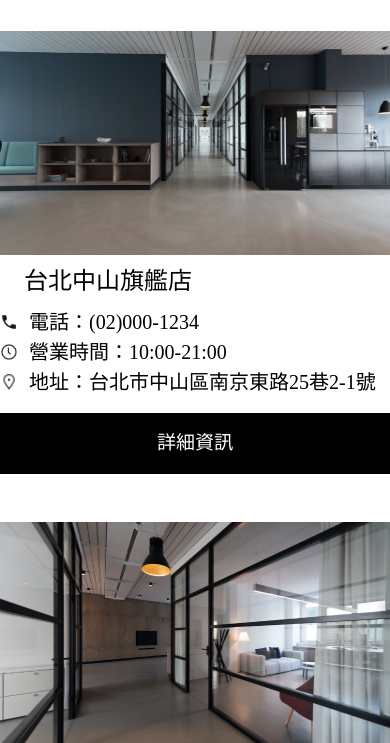
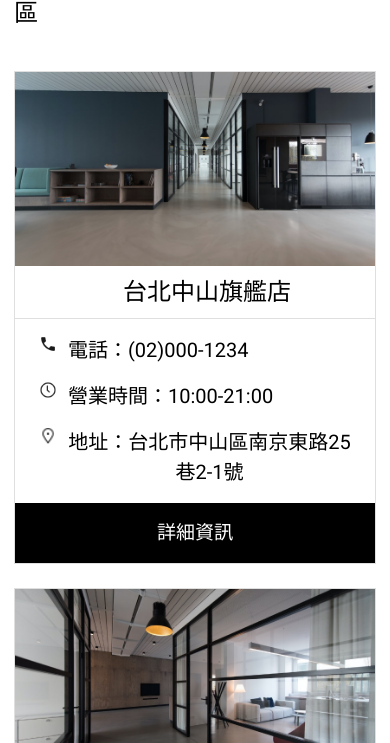
Before and after one commit to AURATAO/third_week_challenge, a plain HTML site: page location.html in a window 390 px wide. Shown: the part 366-1109 px from the top of the page. Drawn offline with Linux system fonts and the light colour scheme.

Commit message:
completed RWD for location page

```diff
--- a/css/component/header.css
+++ b/css/component/header.css
@@ -44,7 +44,7 @@
     }
 }
 
-@media (max-width:720px){
+@media (max-width:730px){
 
     .header  .navBar > ul{
         display:none;
--- a/css/location.css
+++ b/css/location.css
@@ -5,8 +5,10 @@
 .content{
     width: 100%;
     min-width: 100vph;
-    padding-top: 180px;
+    padding-top: 120px;
     padding-bottom: 80px;
+    padding-left: 36px;
+    padding-right: 36px;
 }
 
 .headline{
@@ -47,20 +49,30 @@
 }
 
 /*locations*/
+.locations_container{
+    max-width: 1296px;
+    margin: 0 auto;
+    text-align: center;
+} /*想要貼齊兩邊！！！？？？*/
+
 .locations{
     flex-wrap: wrap;
-    gap:24px;
     row-gap: 48px;
+    margin-left: -12px;
+    margin-right: -12px;
 }
 
 .location1{
-    width: 416px;
+    width: 30%;
+    border: 1px solid #00000020;
+    margin-left: 12px;
+    margin-right: 12px;
 }
 
 .location1 .main_location_pic{
-    width: 416px;
-    height: 224px;
+    max-width: 100%;
     box-sizing: content-box;
+
 }
 
 .location1 h3{
@@ -68,22 +80,26 @@
     padding-top: 8px;
     padding-bottom: 8px;
     padding-left: 24px;
+    border-bottom: 1px solid #00000020;
 }
 
 .location1 ul li{
     font-size:20px;
-    font-family: sours;
+    padding-top: 16px;
 }
 
 .location1 .location_info{
     align-items: center;
     gap: 11px;
-
+    align-items: flex-start;
+    padding-right: 24px;
+    padding-left: 24px;
 }
 
 .location1 .icon{
     width: 18px;
     height: 18px;
+
 }
 
 .location1 h4{
@@ -96,3 +112,36 @@
     margin-top: 16px;
     text-align: center;
 }
+
+
+
+@media(max-width:1000px){
+    .locations{
+        margin-left: 0 auto;
+        justify-content: flex-start;
+        gap: 24px;
+    }
+    .location1{
+        width: 45%;
+    }
+}
+
+/*width:986px 台北綠園店字會跑起來*/
+
+@media(max-width:760px){
+    .content{
+        padding-left: 14px;
+        padding-right: 14px;
+        padding-top: 220px;
+
+    }
+    .locations{
+        margin-left: 0 auto;
+        justify-content: space-between;
+        text-align: center;
+    }
+
+    .location1{
+        width: 100%;
+    }
+}
--- a/location.html
+++ b/location.html
@@ -24,6 +24,16 @@
           </ul>
         </ul>
       </header>
+      <div class="displayFlex navBar_phone">
+        <div class="displayFlex options">
+          <h2><a href="#">系列鏡框</a></h2>
+          <h2><a href="#">門市據點</a></h2>
+        </div>
+        <div class="displayFlex options">
+          <h2><a href="#">部落格</a></h2>
+          <h2><a href="#">常見問題</a></h2>
+        </div>
+      </div>
       <!--main content-->
       <main class="maxWidth content">
         <div class="displayFlex headline">
@@ -36,6 +46,7 @@
             <option value="Taipei">台北市</option>
           </select>
         </div>
+        <div class="displayFlex locations_container">
           <div class="displayFlex locations">
             <div class="location1">
               <img
@@ -213,9 +224,11 @@
               <h4>詳細資訊</h4>
             </div>
           </div>
+        </div>
       </main>
       <!--footer-->
       <footer class="footer">
+        <div class="get_flex">
           <div class="displayFlex maxWidth footer_options">
             <div class="displayFlex navBar">
               <ul class="displayFlex">
@@ -227,22 +240,25 @@
               </ul>
             </div>
             <div class="displayFlex social_icons">
-            <img src="/img/ic-social-fb.png" alt="fb_icon" class="img_icon" />
-            <img src="/img/ic_social_ig.png" alt="ig_icon" class="img_icon" />
+              <img src="img/ic-social-fb.png" alt="fb_icon" class="img_icon" />
+              <img src="img/ic_social_ig.png" alt="ig_icon" class="img_icon" />
               <img
-              src="/img/ic_social_line.png"
+                src="img/ic_social_line.png"
                 alt="line_icon"
                 class="img_icon"
               />
             </div>
           </div>
+          <div class="phone_email">
             <div class="maxWidth displayFlex phone">
-          <img src="/img/icons8-phone-24.png" alt="phone_icon" />
+              <img src="img/icons8-phone-24.png" alt="phone_icon" />
               <p>0800-000-000</p>
             </div>
             <div class="maxWidth displayFlex email">
-          <img src="/img/icons8-email-32.png" alt="email_icon" />
+              <img src="img/icons8-email-32.png" alt="email_icon" />
               <p>glasses@business.com</p>
+            </div>
+          </div>
         </div>
         <hr class="maxWidth divider" />
         <div class="maxWidth displayFlex policy">
```
Lines whose indentation alone changed are shown as unchanged.
